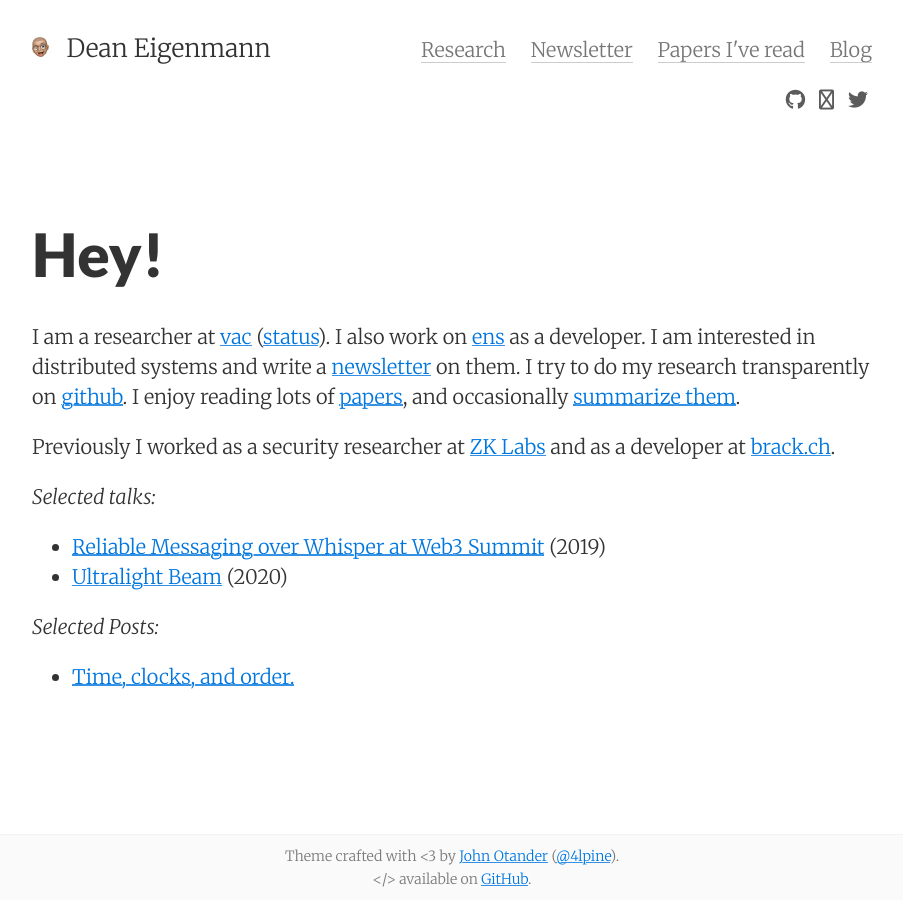
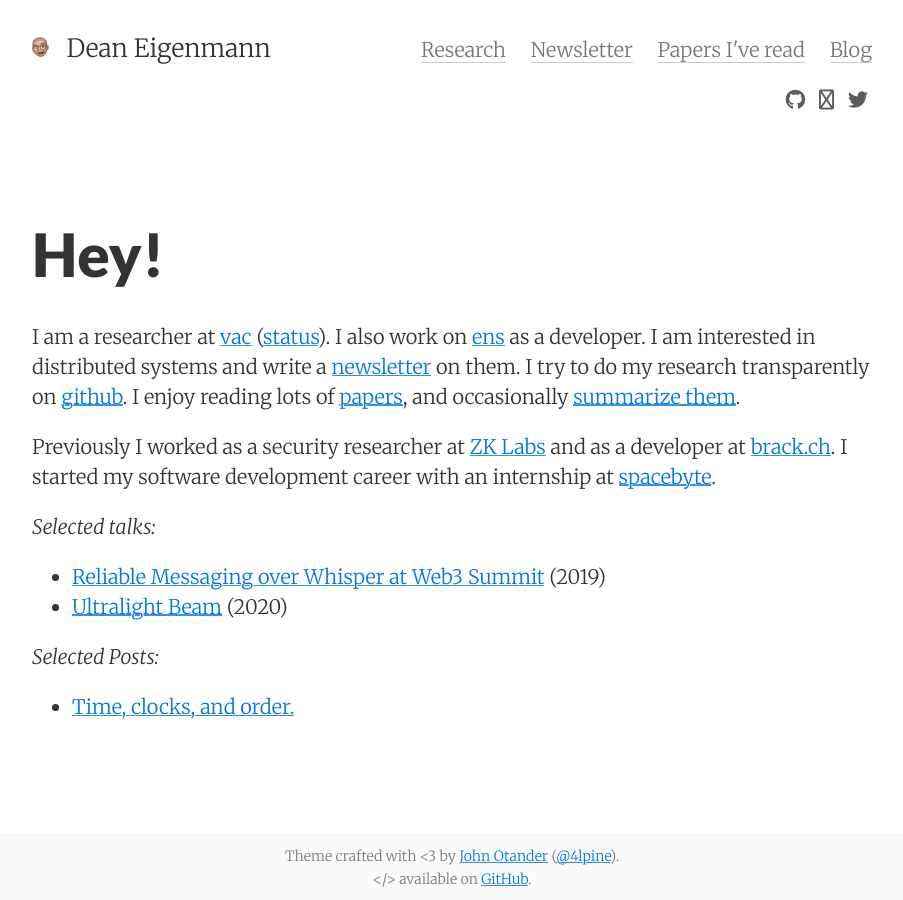
Before and after one commit to decanus/dean.eigenmann.me, a Jekyll site: the page built from index.md, in a window 1280 px wide. Shown: the whole page, without its empty margins (188-1091 px from the left). Built offline with Jekyll 4.4.1, drawn with Linux system fonts in a browser that asks for light colours; nearby versions of some CDN libraries; our own code applies the rules of GitHub Pages for plain Markdown files.

Commit message:
spacebyte

```diff
--- a/index.md
+++ b/index.md
@@ -10,6 +10,7 @@ I try to do my research transparently on [github](github.com/decanus/research).
 and occasionally [summarize them](https://github.com/decanus/research/issues/10).
 
 Previously I worked as a security researcher at [ZK Labs](https://zklabs.io/) and as a developer at [brack.ch](https://brack.ch).
+I started my software development career with an internship at [spacebyte](https://spacebyte.com/).
 
 *Selected talks:*
 
```
